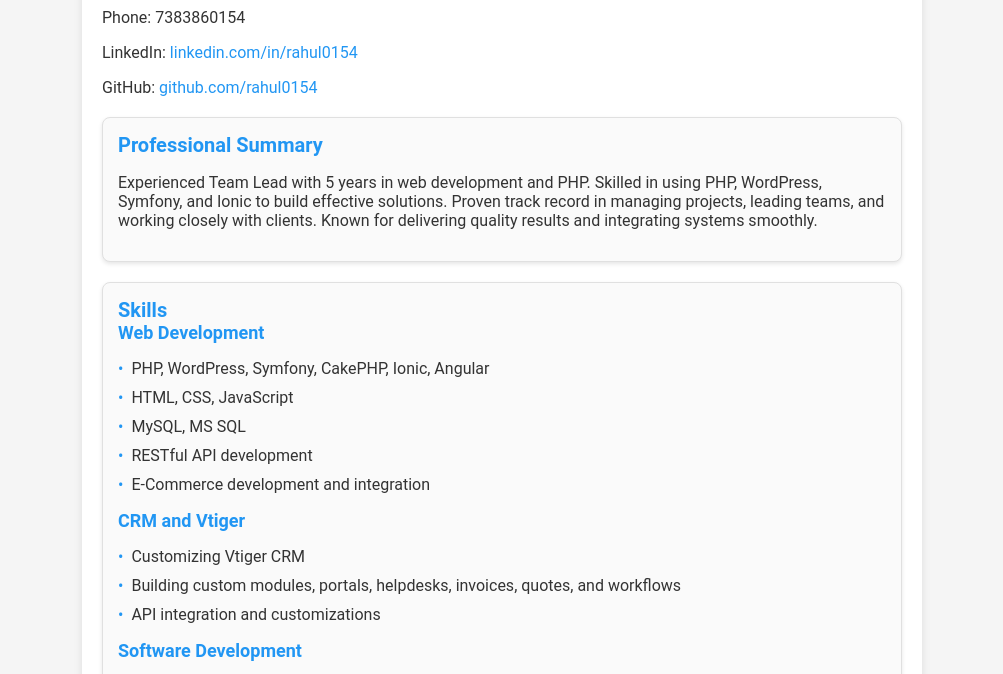
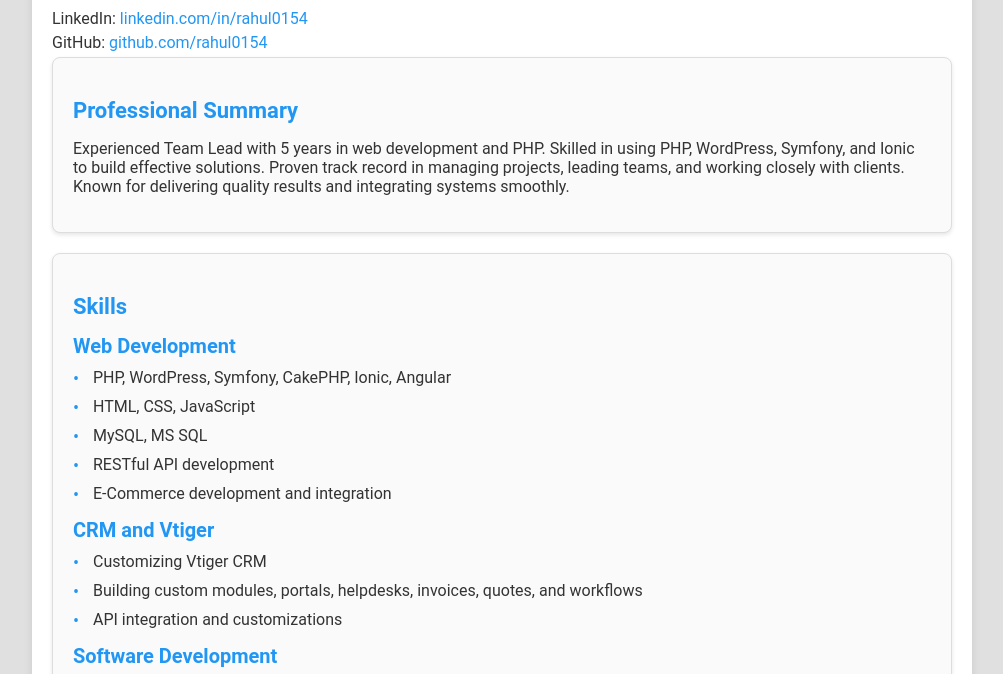
Before and after one commit to rahul0154/rprajapati, a plain HTML site: page Indexnew.html in a window 1280 px wide. Shown: the part 146-820 px from the top of the page, without its empty margins (138-1141 px from the left). Drawn offline with Linux system fonts and the light colour scheme.

Commit message:
Update Indexnew.html

```diff
--- a/Indexnew.html
+++ b/Indexnew.html
@@ -9,11 +9,11 @@
             font-family: 'Roboto', sans-serif;
             margin: 0;
             padding: 20px;
-            background-color: #f5f5f5;
+            background-color: #e0e0e0;
             color: #333;
         }
         .container {
-            max-width: 800px;
+            max-width: 900px;
             margin: auto;
             background: #fff;
             padding: 20px;
@@ -26,40 +26,65 @@
             color: #2196F3;
         }
         h1 {
-            font-size: 24px;
+            font-size: 28px;
+            margin-bottom: 10px;
         }
         h2 {
-            font-size: 20px;
+            font-size: 22px;
+            margin-top: 20px;
+            margin-bottom: 10px;
         }
         h3 {
             font-size: 18px;
+            margin-top: 15px;
+            margin-bottom: 10px;
         }
         .card {
             background: #fafafa;
-            border: 1px solid #e0e0e0;
+            border: 1px solid #ddd;
             border-radius: 8px;
-            padding: 15px;
+            padding: 20px;
             margin-bottom: 20px;
             box-shadow: 0 2px 4px rgba(0, 0, 0, 0.1);
-        }
-        .contact-info {
-            margin-bottom: 20px;
         }
         .contact-info a {
             color: #2196F3;
             text-decoration: none;
         }
-        .skills ul, .experience ul, .education ul, .awards ul {
+        .contact-info p {
+            margin: 5px 0;
+        }
+        .section {
+            margin-bottom: 20px;
+        }
+        ul {
             list-style: none;
             padding: 0;
         }
-        .skills li, .experience li, .education li, .awards li {
+        li {
+            position: relative;
+            padding-left: 20px;
             margin-bottom: 10px;
         }
-        .skills li::before, .experience li::before, .education li::before, .awards li::before {
+        li::before {
             content: '•';
             color: #2196F3;
-            margin-right: 8px;
+            position: absolute;
+            left: 0;
+            top: 0;
+            font-size: 18px;
+        }
+        .skills h3, .experience h3, .education h3, .awards h3 {
+            font-size: 20px;
+        }
+        .skills ul, .experience ul, .education ul, .awards ul {
+            margin: 0;
+            padding: 0;
+        }
+        .footer {
+            border-top: 1px solid #ddd;
+            padding-top: 10px;
+            margin-top: 20px;
         }
     </style>
 </head>
@@ -160,7 +185,7 @@
             </ul>
         </section>
 
-        <footer class="card">
+        <footer class="card footer">
             <p>I hereby declare that the above information is true to the best of my knowledge.</p>
             <p><strong>Rahul Prajapati</strong></p>
         </footer>
```
